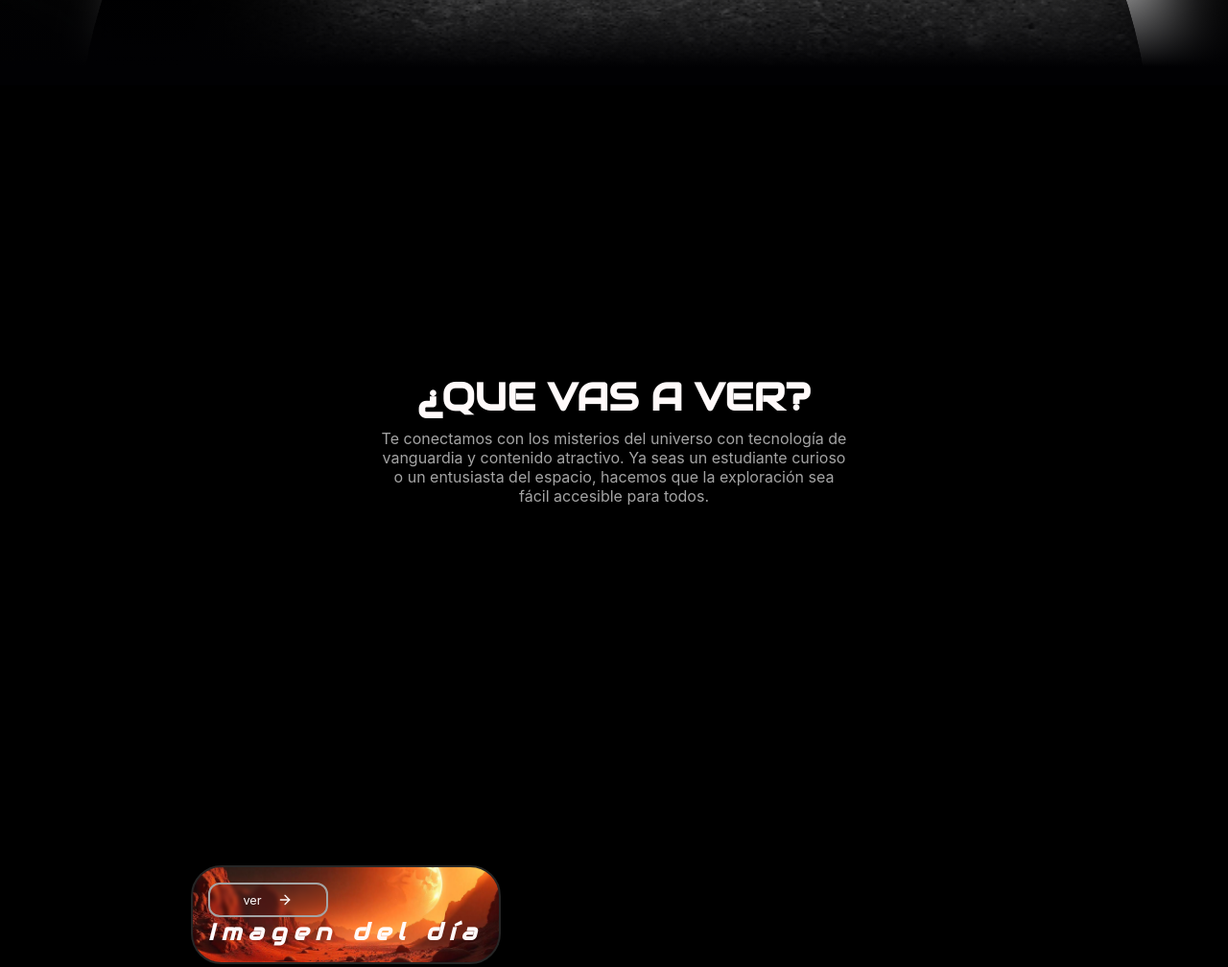
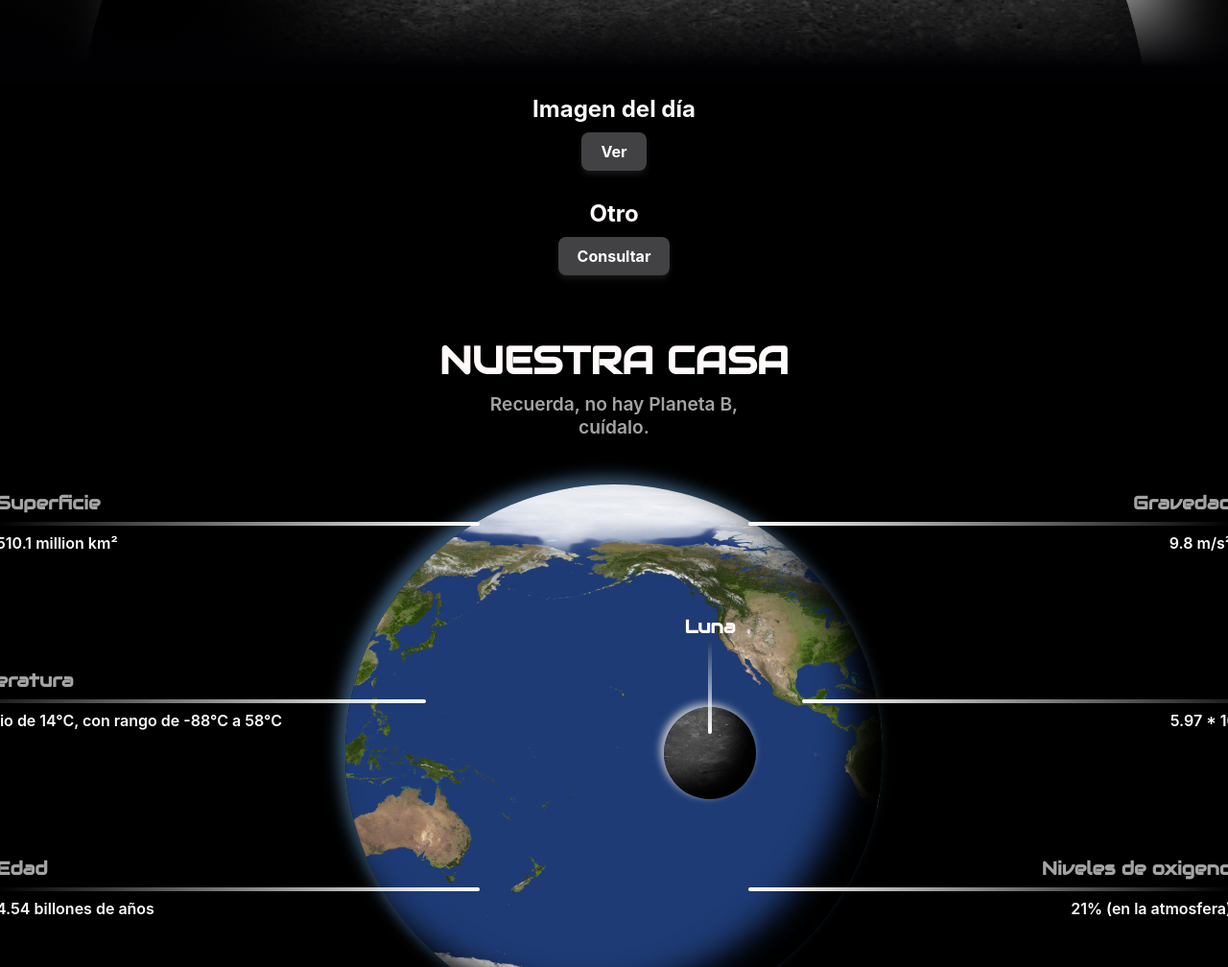
Before and after one commit to Jaumecmprogramacion/APINASA, a plain HTML site: page index.html in a window 1280 px wide. Shown: the part 711-1719 px from the top of the page at 96% size. Drawn offline with nearby package versions, Linux system fonts and the light colour scheme.

Commit message:
version2
mas estilizado, solo con imagen del dia(ver/cerrar)

```diff
--- a/index.html
+++ b/index.html
@@ -11,6 +11,7 @@
       href="https://fonts.googleapis.com/css2?family=Audiowide&family=Saira:ital,wght@0,100..900;1,100..900&display=swap"
       rel="stylesheet"
     />
+
 
     <!-- Feather Icon -->
     <script src="https://unpkg.com/feather-icons"></script>
@@ -56,28 +57,11 @@
       </div>
     </section>
 
-    <section class="why-us">
-      <div class="container">
-        <div class="content">
-          <div class="title" data-aos="fade-up" data-aos-delay="400">
-
-            <h1>¿QUE VAS A VER?</h1>
-            <p>
-              Te conectamos con los misterios del universo con
-              tecnología de vanguardia y contenido atractivo. Ya seas un estudiante
-              curioso o un entusiasta del espacio, hacemos que la exploración sea fácil
-             accesible para todos.
-            </p>
-          </div>
 
 
 
-
-            </div>
-          </div>
-
       </div>
-      <section class="destination">
+      <section class="contenedornasa">
         <div class="container">
           <div class="content">
             <div class="title" data-aos="fade-right" data-aos-delay="200">
@@ -85,11 +69,12 @@
 
 
               <div class="items mars" data-aos="fade-left" data-aos-delay="200">
+                <h1>Imagen del día</h1>
                 <a href="javascript:void(0);" id="read-more-mars">
-                  ver
-                  <i data-feather="arrow-right" size="12px" class="icon"></i>
+                 Ver
+
                 </a>
-                <h1>Imagen del día</h1>
+
               </div>
 
 
@@ -103,13 +88,14 @@
                 </div>
 
 
-              </section>
+           </section>
               <div class="items mars" data-aos="fade-left" data-aos-delay="400">
+                <h1>Otro</h1>
                 <a href="javascript:void(0);" id="read-more-mars">
-                  ver
-                  <i data-feather="arrow-right" size="12px" class="icon"></i>
+                  Consultar
+
                 </a>
-                <h1>Otro</h1>
+
               </div>
 
 
@@ -124,7 +110,7 @@
           <div class="title" data-aos="fade-down" data-aos-delay="400">
             <h2>NUESTRA CASA</h2>
             <p>
-              Recuerda, no hay planeta b, cuídalo.
+              Recuerda, no hay Planeta B, cuídalo.
             </p>
           </div>
 
@@ -160,7 +146,7 @@
               <p class="name" data-aos="fade-right" data-aos-delay="600">Edad</p>
               <hr data-aos="fade-right" data-aos-delay="600" />
               <p class="value" data-aos="fade-right" data-aos-delay="600">
-                4.54 billion years
+                4.54 billones de años
               </p>
             </div>
             <div class="desc desc-4">
--- a/script.js
+++ b/script.js
@@ -22,11 +22,18 @@ async function fetchAPOD() {
   }
 }
 
-// Muestra el contenedor con la imagen cuando se hace clic en "Read More"
-readMoreButton.addEventListener("click", function() {
-  // Muestra el contenedor de la imagen
-  apodContainer.style.display = "block";
+// Alternar entre mostrar y ocultar la imagen
+readMoreButton.addEventListener("click", function () {
+  if (apodContainer.style.display === "block") {
+    // Ocultar la imagen
+    apodContainer.style.display = "none";
+    readMoreButton.textContent = "Ver";
+  } else {
+    // Mostrar la imagen
+    apodContainer.style.display = "block";
+    readMoreButton.textContent = "Cerrar";
 
-  // Llama la función para obtener la imagen del día
-  fetchAPOD();
+    // Llama la función para obtener la imagen del día
+    fetchAPOD();
+  }
 });
--- a/style.css
+++ b/style.css
@@ -1028,3 +1028,89 @@ footer p {
     flex: 1 1 100%; /* Cada sección ocupa el 100% del ancho */
   }
 }
+/* Estilo para el enlace "ver" */
+.items a {
+  display: inline-block;
+  padding: 10px 20px;
+  margin-top: 10px;
+  font-size: 16px;
+  font-weight: bold;
+  color: #fff;
+  background-color: #4b4b4ee3; /* Color azul */
+  border-radius: 8px; /* Bordes redondeados */
+  text-decoration: none;
+  box-shadow: 0 4px 6px rgba(105, 103, 103, 0.2); /* Sombra */
+  transition: all 0.3s ease-in-out; /* Transición suave */
+}
+
+.items a:hover {
+
+  transform: scale(1.1); /* Crece un poco al pasar el ratón */
+  box-shadow: 0 6px 8px rgba(0, 0, 0, 0.3); /* Sombra más grande */
+}
+
+.items a i {
+  margin-left: 8px; /* Espacio entre el texto y el icono */
+  vertical-align: middle; /* Alinea el icono verticalmente */
+}
+
+
+#apod-container {
+  display: none;
+  margin-bottom: 20px; /* Añade espacio debajo del contenedor */
+}
+
+
+
+a {
+  color: inherit; /* Mantiene el color del texto original */
+  text-decoration: none; /* Evita subrayados si los hay */
+}
+
+a:focus,
+a:active {
+  outline: none; /* Elimina el contorno que aparece al hacer clic */
+  color: inherit; /* No cambia el color */
+}
+/* Asegúrate de que el contenedor de los elementos esté centrado */
+.contenedornasa .container {
+  display: flex;
+  flex-direction: column;
+  align-items: center; /* Centra los elementos horizontalmente */
+  justify-content: center; /* Centra los elementos verticalmente */
+  text-align: center; /* Centra el texto dentro de cada contenedor */
+}
+
+/* Centra el contenedor con el título y el enlace */
+.items.mars {
+  display: flex;
+  flex-direction: column; /* Organiza los elementos en columna */
+  align-items: center; /* Centra los elementos horizontalmente */
+  justify-content: center; /* Centra los elementos verticalmente */
+  margin-bottom: 20px; /* Espacio entre los elementos */
+}
+
+/* Opcional: Centra el texto dentro de los encabezados */
+h1 {
+  margin-top: 10px;
+  font-size: 24px;
+  text-align: center;
+}
+
+/* Centra la imagen y el contenido de la imagen */
+#apod-container {
+  display: flex;
+  justify-content: center; /* Centra la imagen dentro del contenedor */
+  align-items: center;
+}
+
+#apod-content {
+  display: flex;
+  justify-content: center;
+  align-items: center;
+}
+
+#apod-image {
+  max-width: 100%; /* Asegura que la imagen no sobrepase el contenedor */
+  height: auto;
+}
```
